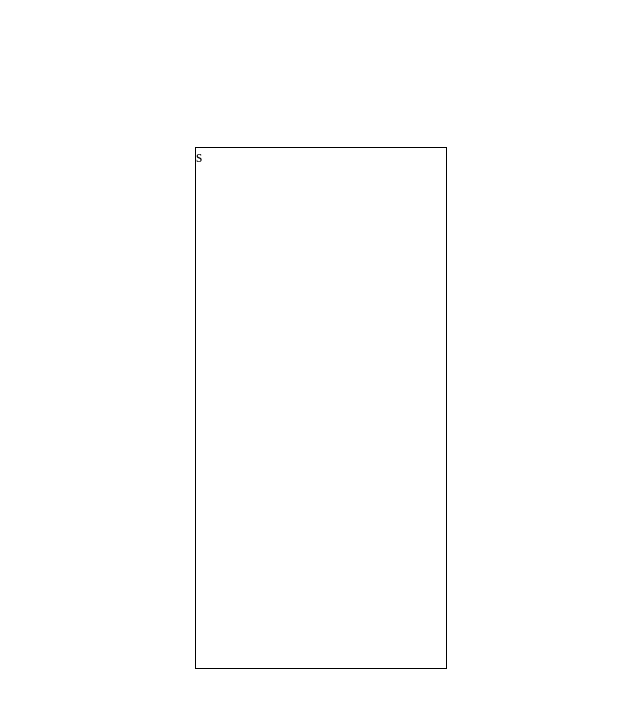
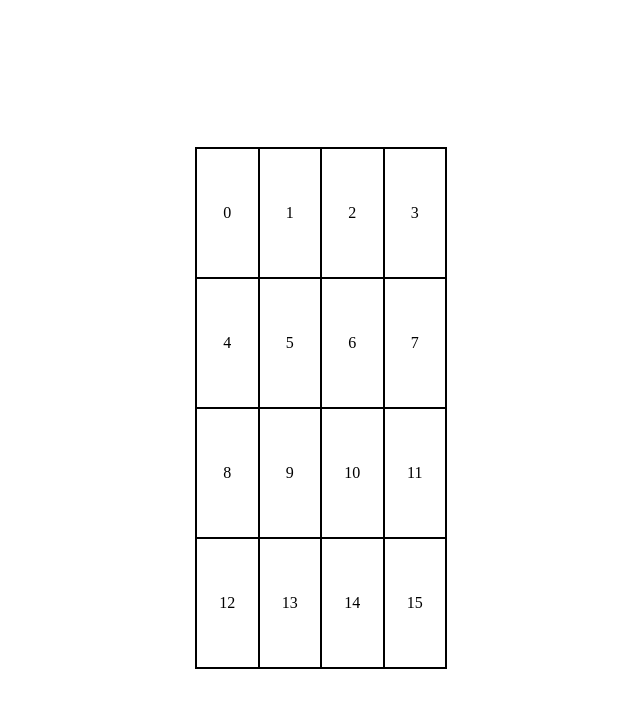
Before and after one commit to Ren0xx/Calculator, a plain HTML site: page index.html in a window 1280 px wide. Shown: the whole page, without its empty margins (319-959 px from the left). Drawn offline with Linux system fonts and the light colour scheme.

Commit message:
Creating grid with buttons

```diff
--- a/index.html
+++ b/index.html
@@ -11,9 +11,10 @@
     <body>
         <div class="container">
             <!--  -->
-            <div class="main_screen">
-                s
-        </div>
+            <div id="main" class="main_screen">
+
+            </div>
+
 
         </div>
         <script src="script.js" async defer></script>
--- a/script.js
+++ b/script.js
@@ -22,7 +22,7 @@ function divide (a, b) {
 
 };
 
-function operator (num1, num2, operator) {
+function operate (num1, num2, operator) {
     switch (operator) {
         case 'add':
             return add(num1, num2);
@@ -36,3 +36,14 @@ function operator (num1, num2, operator) {
             return 'Sorry, something went wrong, try again';
     }
 }
+
+const main_screen = document.querySelector('#main');
+
+for (let i = 0; i < 16; i++) {
+    const div = document.createElement('div');
+    div.className = 'button';
+    div.textContent = i;
+    main_screen.appendChild(div);
+
+
+}
--- a/style.css
+++ b/style.css
@@ -7,7 +7,17 @@
     margin: 0 auto;
 }
 .main_screen{
+    display: grid;
+    grid-template-columns: repeat(4, 1fr);
+    grid-template-rows: repeat(4, 1fr);
     border: 1px solid #000000;
     width: 250px;
     height: 520px;
 }
+.button{
+    border: 1px solid #000000;
+    display: inline-flex;
+    justify-content: center;
+    align-items: center;
+
+}
```
